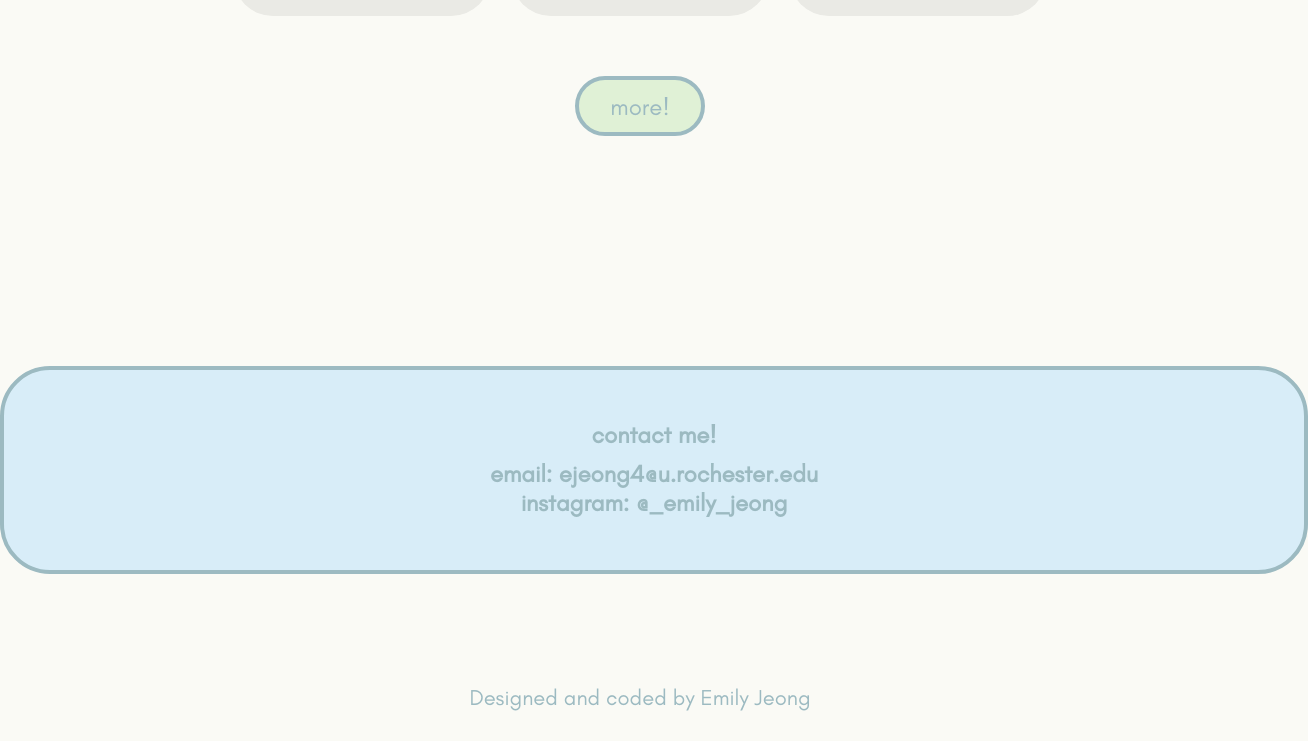
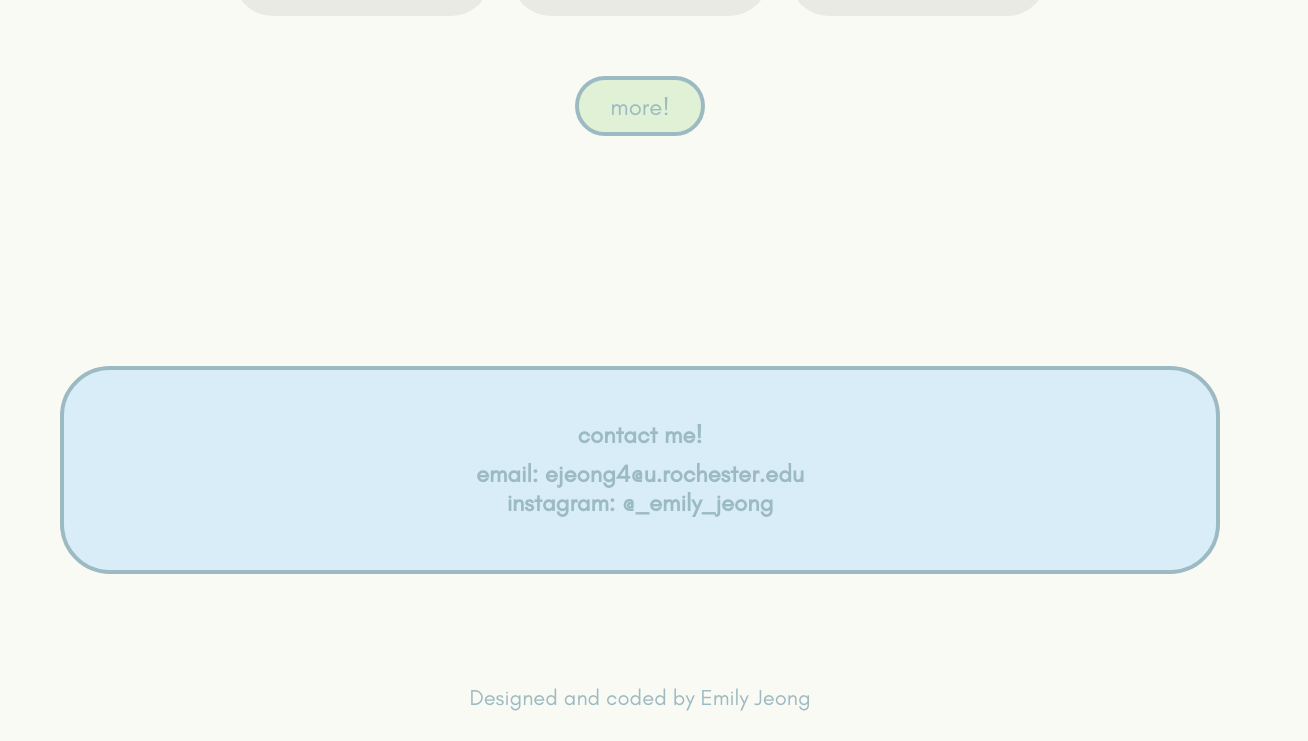
Before and after one commit to ejeong4/portfolio-v1, a plain HTML site: page index.html in a window 1280 px wide. Shown: the part 2773-3514 px from the top of the page, 1308 px wide, since content can reach past the window. Drawn offline with Linux system fonts and the light colour scheme.

Commit message:
Adjust contact page size

```diff
--- a/styles.css
+++ b/styles.css
@@ -131,7 +131,7 @@ button {
 .contact-pg {
     margin: 80px auto;
     text-align: center;
-    width: 1300px;
+    width: 90%;
     height: 200px;
     border: 4px solid #9CBAC1;
     background-color: #D8EDF8;
```
